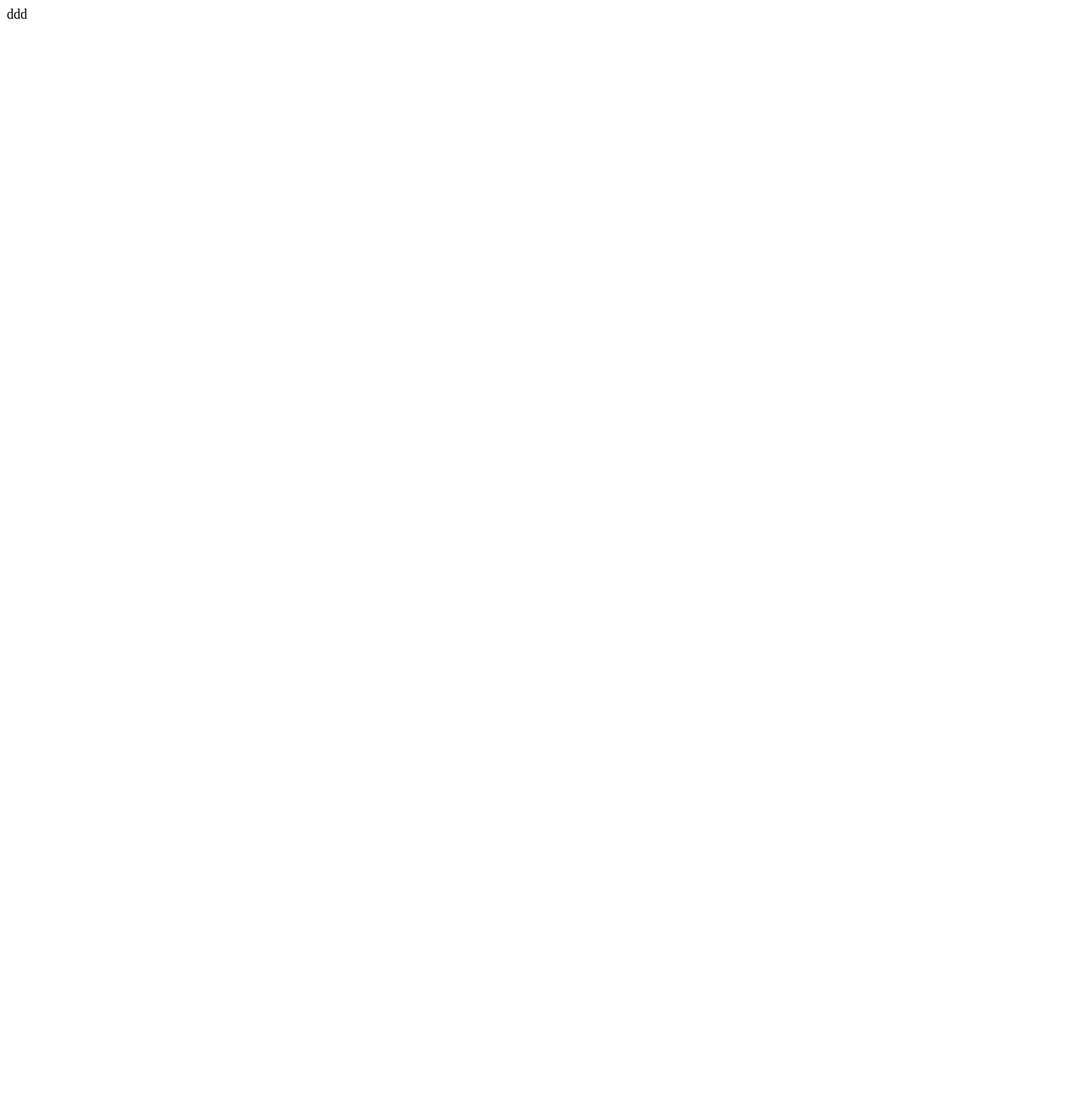
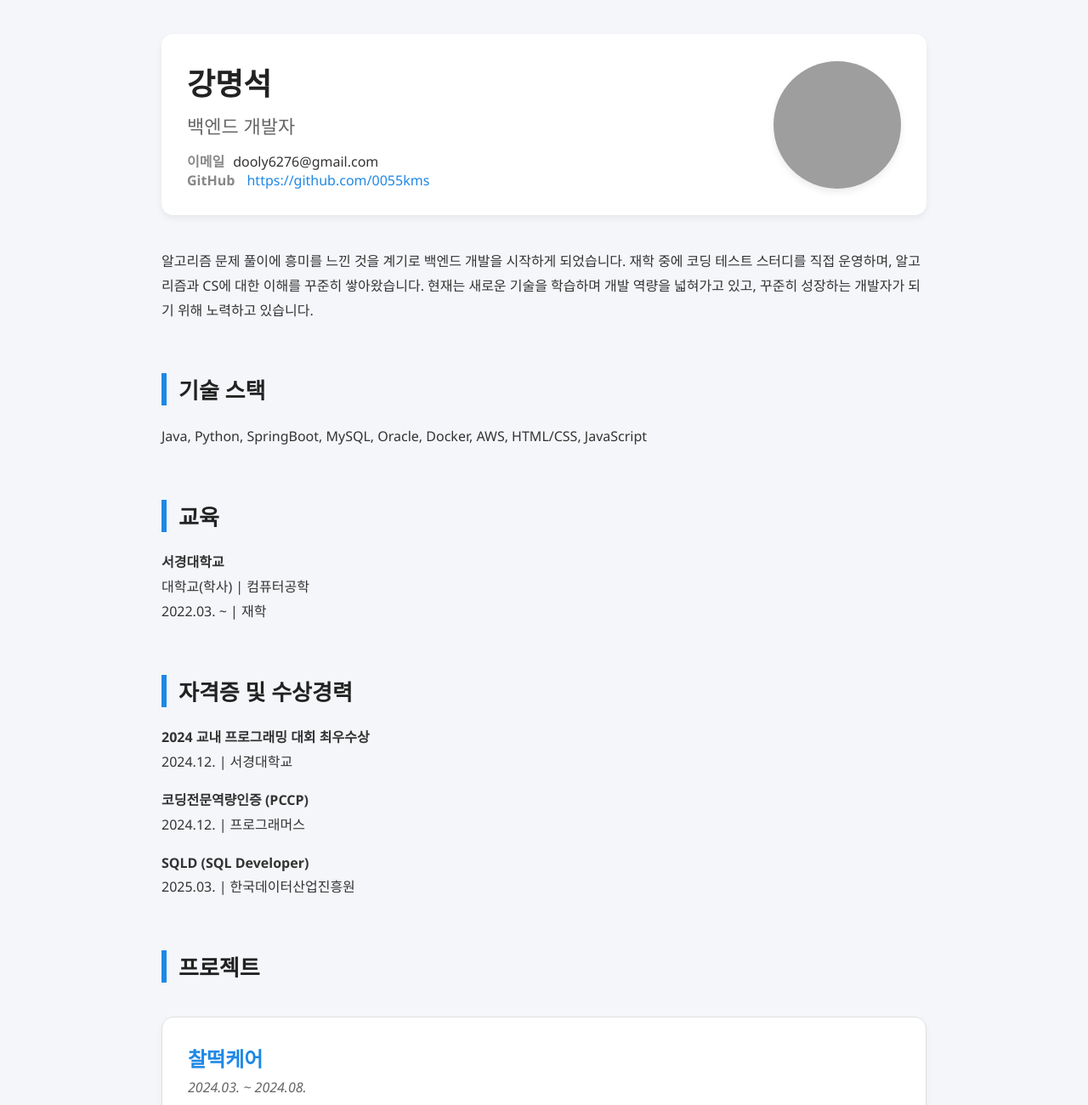
Before and after one commit to 0055kms/0055kms.github.io, a plain HTML site: page index.html in a window 1280 px wide. Shown: the top 1300 px of the page at 85% size. Before the commit the page ends 800 px from the top, so only its background shows below. Drawn offline with Linux system fonts and the light colour scheme; grey boxes are pictures that could not be loaded.

Commit message:
Update index.html

```diff
--- a/index.html
+++ b/index.html
@@ -1 +1,233 @@
-<p>ddd</p>
+<!DOCTYPE html>
+<html lang="ko">
+<head>
+  <meta charset="UTF-8">
+  <title>포트폴리오</title>
+  <style>
+    body {
+      font-family: 'Segoe UI', sans-serif;
+      background-color: #f4f6f9;
+      color: #333;
+      margin: 0;
+      padding: 40px 20px;
+      max-width: 900px;
+      margin-left: auto;
+      margin-right: auto;
+    }
+
+    a {
+      color: #1e88e5;
+      text-decoration: none;
+      transition: 0.2s ease;
+    }
+
+    a:hover {
+      color: #1565c0;
+      text-decoration: underline;
+    }
+
+    h2 {
+      margin-top: 60px;
+      font-size: 26px;
+      border-left: 6px solid #1e88e5;
+      padding-left: 14px;
+      color: #222;
+    }
+
+    h3 {
+      margin-top: 30px;
+      font-size: 20px;
+    }
+
+    h4 {
+      margin-top: 20px;
+      font-size: 18px;
+      color: #444;
+    }
+
+    ul {
+      list-style: disc;
+      margin-left: 20px;
+    }
+
+    .bold {
+      font-weight: bold;
+    }
+
+    .profile {
+      display: flex;
+      align-items: center;
+      justify-content: space-between;
+      flex-wrap: wrap;
+      gap: 30px;
+      background-color: #ffffff;
+      padding: 30px;
+      border-radius: 14px;
+      box-shadow: 0 4px 8px rgba(0, 0, 0, 0.06);
+      margin-bottom: 40px;
+    }
+
+    .profile-text {
+      flex: 1;
+      min-width: 260px;
+    }
+
+    .profile img {
+      width: 150px;
+      height: 150px;
+      border-radius: 50%;
+      object-fit: cover;
+      box-shadow: 0 4px 8px rgba(0, 0, 0, 0.08);
+    }
+
+    .name {
+      font-size: 36px;
+      font-weight: bold;
+      margin-bottom: 8px;
+      color: #222;
+    }
+
+    .title {
+      font-size: 22px;
+      margin-bottom: 14px;
+      color: #666;
+    }
+
+    .email-label {
+      color: #888;
+      font-weight: bold;
+      margin-right: 10px;
+    }
+
+    p {
+      line-height: 1.8;
+      font-size: 16px;
+      margin-bottom: 16px;
+    }
+
+    .project-section {
+      background-color: #ffffff;
+      padding: 30px;
+      margin-top: 40px;
+      border-radius: 14px;
+      border: 1px solid #e0e0e0;
+      box-shadow: 0 4px 8px rgba(0, 0, 0, 0.04);
+    }
+
+    .project-title {
+      font-size: 24px;
+      font-weight: bold;
+      margin-bottom: 6px;
+      color: #1e88e5;
+    }
+
+    .project-duration {
+      color: #666;
+      margin-bottom: 18px;
+      font-style: italic;
+    }
+
+    .url-box {
+      background-color: #f1f3f5;
+      padding: 12px 16px;
+      border-radius: 6px;
+      margin: 18px 0;
+      font-size: 15px;
+    }
+  </style>
+</head>
+<body>
+
+<div class="profile">
+  <div class="profile-text">
+    <div class="name">강명석</div>
+    <div class="title">백엔드 개발자</div>
+    <div><span class="email-label">이메일</span>dooly6276@gmail.com</div>
+    <div><span class="email-label">GitHub</span>
+      <a href="https://github.com/0055kms" target="_blank">
+        https://github.com/0055kms
+      </a>
+    </div>
+  </div>
+  <img src="https://avatars.githubusercontent.com/u/137327015?v=4" alt="프로필 이미지">
+</div>
+
+<p>
+  알고리즘 문제 풀이에 흥미를 느낀 것을 계기로 백엔드 개발을 시작하게 되었습니다.
+  재학 중에 코딩 테스트 스터디를 직접 운영하며, 알고리즘과 CS에 대한 이해를 꾸준히 쌓아왔습니다.
+  현재는 새로운 기술을 학습하며 개발 역량을 넓혀가고 있고, 꾸준히 성장하는 개발자가 되기 위해 노력하고 있습니다.
+</p>
+
+<h2>기술 스택</h2>
+<p>Java, Python, SpringBoot, MySQL, Oracle, Docker, AWS, HTML/CSS, JavaScript</p>
+
+<h2>교육</h2>
+<p>
+  <span class="bold">서경대학교</span><br>
+  대학교(학사) | 컴퓨터공학<br>
+  2022.03. ~ | 재학
+</p>
+
+<h2>자격증 및 수상경력</h2>
+<p>
+  <span class="bold">2024 교내 프로그래밍 대회 최우수상</span><br>
+  2024.12. | 서경대학교
+</p>
+<p>
+  <span class="bold">코딩전문역량인증 (PCCP)</span><br>
+  2024.12. | 프로그래머스
+</p>
+<p>
+  <span class="bold">SQLD (SQL Developer)</span><br>
+  2025.03. | 한국데이터산업진흥원
+</p>
+
+<h2>프로젝트</h2>
+
+<div class="project-section">
+  <div class="project-title">찰떡케어</div>
+  <div class="project-duration">2024.03. ~ 2024.08.</div>
+
+  <h4>소개</h4>
+  <div class="url-box">
+    <a href="https://github.com/chaltteogCare/Back" target="_blank">
+      https://github.com/chaltteogCare/Back
+    </a>
+  </div>
+  <p>
+    서울 열린데이터광장 공공데이터 활용 창업 경진대회에 출품된 찰떡케어 프로젝트는 독거노인의 비정상적인 생활 패턴을 감지해 복지 담당자에게 실시간 알림을 제공하는 서비스입니다.
+    총 5명의 팀원이 협업하여 개발했으며, 저는 백엔드 개발과 AI 모델 연동, 배포 등을 담당했습니다.
+  </p>
+
+  <h4>담당 역할</h4>
+  <ul>
+    <li>팀의 다른 백엔드 개발자와 협업하여 RESTful 원칙에 따라 전체 CRUD API를 설계 및 구현</li>
+    <li>AI 담당자가 개발한 Python 모델을 Flask 서버로 구축하고, Spring Boot 서버와 연동</li>
+    <li>Docker Compose를 활용하여 Spring Boot와 Flask 서버를 통합, AWS에 배포</li>
+    <li>API 사용에 어려움을 겪는 프론트엔드 팀원을 위해 Notion에 API 문서 작성 및 설명 지원</li>
+  </ul>
+</div>
+
+<div class="project-section">
+  <div class="project-title">하루새김</div>
+  <div class="project-duration">2025.03. ~</div>
+
+  <h4>소개</h4>
+  <div class="url-box">
+    <a href="https://github.com/0055kms/harusaegim" target="_blank">
+      https://github.com/0055kms/harusaegim
+    </a>
+  </div>
+  <p>
+    하루새김은 스마트폰과 SNS 등에서 수집된 일상 데이터를 AI가 자동 분석하여 자연스러운 ‘하루 일기’를 생성해주는 감정 일기 서비스입니다.
+    사용자는 매일 자동 생성되는 일기를 통해 손쉽게 자신의 일상과 감정을 돌아볼 수 있습니다.
+  </p>
+
+  <h4>담당 역할</h4>
+  <ul>
+    <li>현재 하루새김은 개발 중 상태입니다</li>
+  </ul>
+</div>
+
+</body>
+</html>
```
